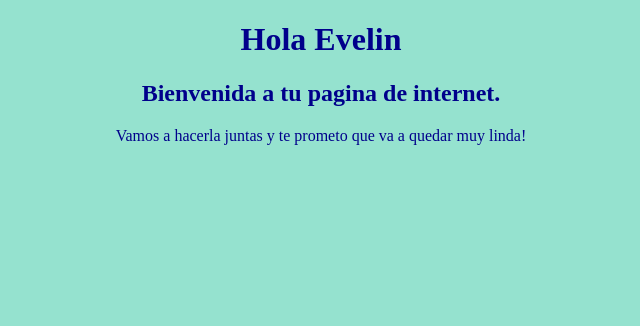
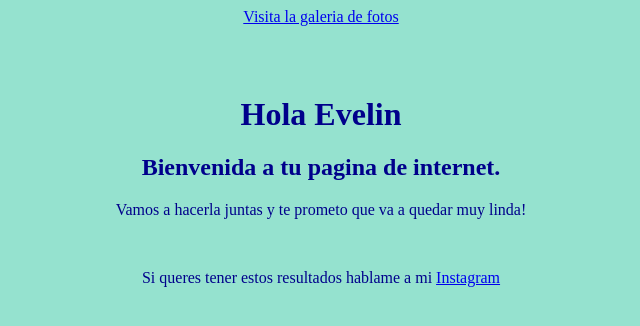
Before and after one commit to mi-pag-web/MetodoCoreTraining, a plain HTML site: page index.html in a window 1280 px wide. Shown: the whole page, without its empty margins (319-959 px from the left). Drawn offline with Linux system fonts and the light colour scheme.

Commit message:
Update index.html

```diff
--- a/index.html
+++ b/index.html
@@ -8,12 +8,24 @@
     <title>MCoreTraining</title>
 </head>
 <body>
+<header>
+<a href="galery.html">Visita la galeria de fotos</a>
 
-    <h1>Hola Evelin</h1>
+    </header>
+<div class="cuadro">
+    <h1> Hola Evelin</h1>
 
     <h2>Bienvenida a tu pagina de internet. </h2>
 
     <p>Vamos a hacerla juntas y te prometo que va a quedar muy linda!</p>
+</div>
+
+<div>
+    <img src="" alt="">
+</div>
+<div>
+    <p>Si queres tener estos resultados hablame a mi <a href=https://www.instagram.com/evelynayragym/>Instagram</a></p>
+</div>
 
 </body>
 </html>
```
